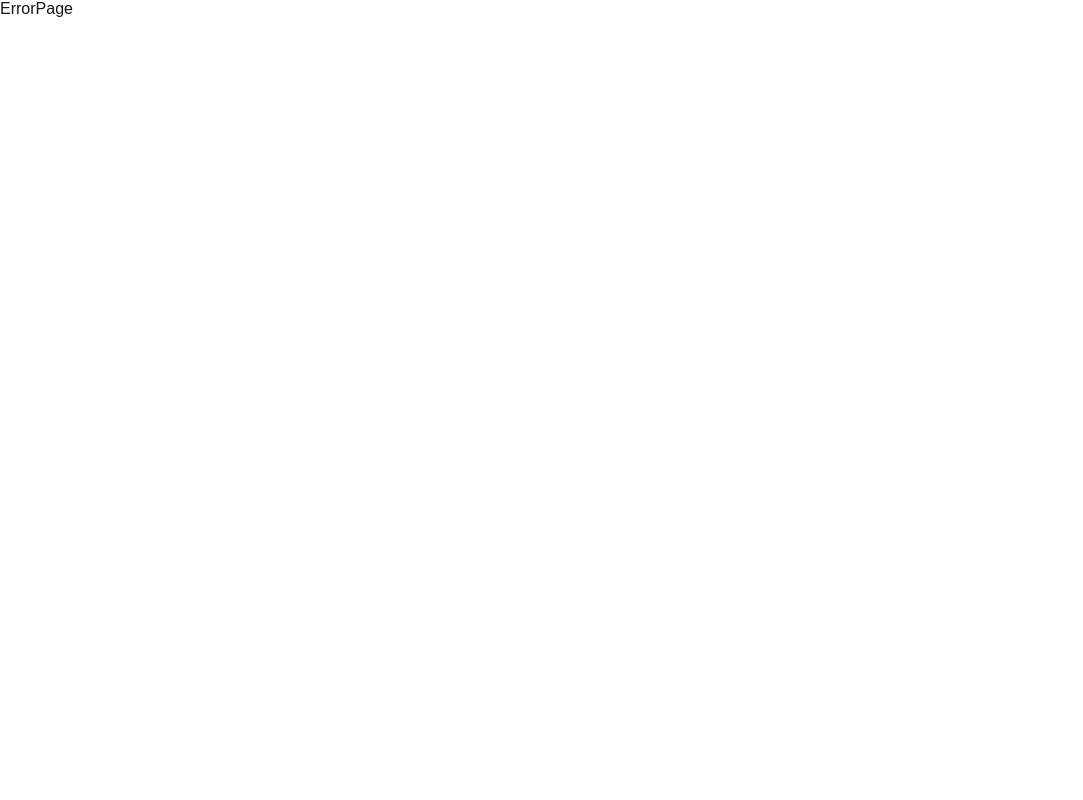
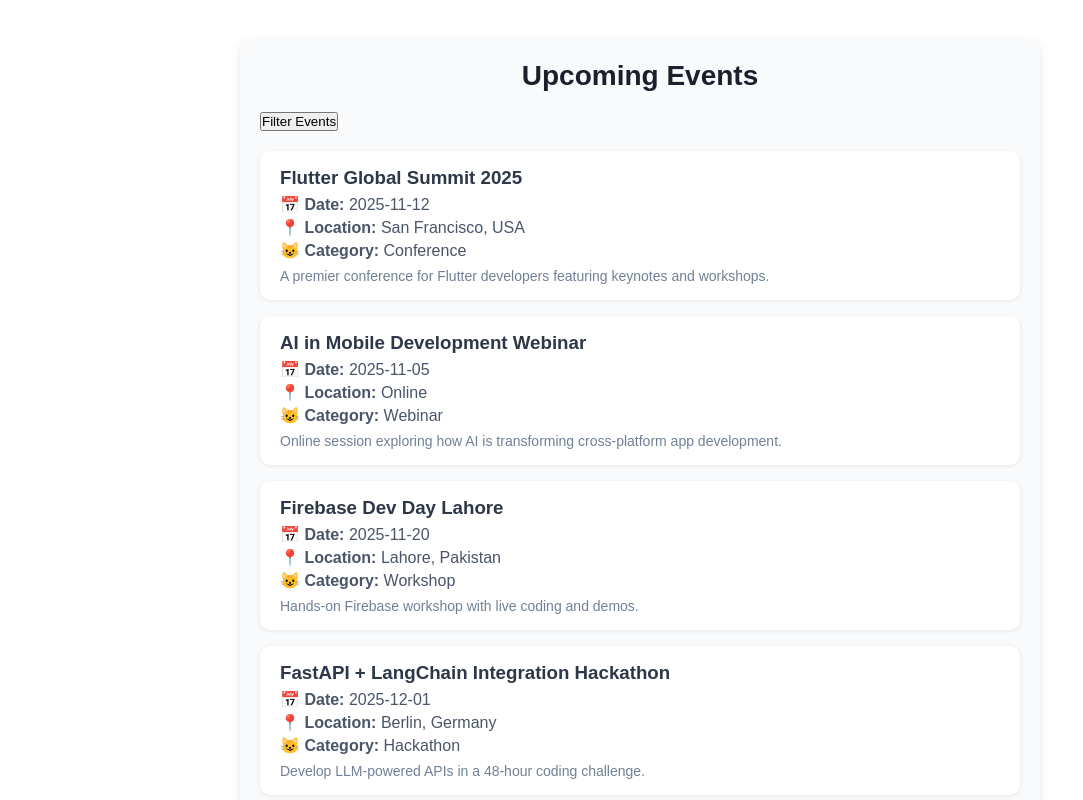
Before and after one commit to Tanveer52/nextjs-learning, a Next.js app: page /events in a window 1280 px wide. Before the commit this address had no page. Shown: the top 800 px of the page, without its empty margins (0-1083 px from the left). Built offline with nearby package versions, Linux system fonts and the light colour scheme; data requests are answered from the project's data file.

Commit message:
server side props data fetching + client side filtering

```diff
--- a/db.json
+++ b/db.json
@@ -142,5 +142,127 @@
         "timestamp": "2025-10-14T08:50:00Z"
       }
     ]
-  }
+  },
+  "events": [
+    {
+      "id": 1,
+      "title": "Flutter Global Summit 2025",
+      "description": "A premier conference for Flutter developers featuring keynotes and workshops.",
+      "date": "2025-11-12",
+      "location": "San Francisco, USA",
+      "category": "Conference"
+    },
+    {
+      "id": 2,
+      "title": "AI in Mobile Development Webinar",
+      "description": "Online session exploring how AI is transforming cross-platform app development.",
+      "date": "2025-11-05",
+      "location": "Online",
+      "category": "Webinar"
+    },
+    {
+      "id": 3,
+      "title": "Firebase Dev Day Lahore",
+      "description": "Hands-on Firebase workshop with live coding and demos.",
+      "date": "2025-11-20",
+      "location": "Lahore, Pakistan",
+      "category": "Workshop"
+    },
+    {
+      "id": 4,
+      "title": "FastAPI + LangChain Integration Hackathon",
+      "description": "Develop LLM-powered APIs in a 48-hour coding challenge.",
+      "date": "2025-12-01",
+      "location": "Berlin, Germany",
+      "category": "Hackathon"
+    },
+    {
+      "id": 5,
+      "title": "Tech Today Live: AI & Cloud",
+      "description": "Panel discussions on cloud-based AI and edge computing advancements.",
+      "date": "2025-11-15",
+      "location": "New York, USA",
+      "category": "Conference"
+    },
+    {
+      "id": 6,
+      "title": "Dart 3.5 Launch Meetup",
+      "description": "A meetup to explore Dart 3.5’s new AI assistance features.",
+      "date": "2025-10-25",
+      "location": "London, UK",
+      "category": "Meetup"
+    },
+    {
+      "id": 7,
+      "title": "LangChain Flutter SDK Demo Day",
+      "description": "Live demos and developer talks introducing LangChain SDK for Flutter.",
+      "date": "2025-11-10",
+      "location": "San Francisco, USA",
+      "category": "Demo"
+    },
+    {
+      "id": 8,
+      "title": "Flutter Karachi Meetup",
+      "description": "A community meetup for local Flutter developers.",
+      "date": "2025-11-08",
+      "location": "Karachi, Pakistan",
+      "category": "Meetup"
+    },
+    {
+      "id": 9,
+      "title": "Google Cloud Edge AI Workshop",
+      "description": "Interactive workshop on deploying AI models at the edge using GCP.",
+      "date": "2025-11-18",
+      "location": "Singapore",
+      "category": "Workshop"
+    },
+    {
+      "id": 10,
+      "title": "AI-Powered App Design Bootcamp",
+      "description": "Learn how to use AI tools for UX/UI design in Flutter apps.",
+      "date": "2025-12-05",
+      "location": "Toronto, Canada",
+      "category": "Bootcamp"
+    },
+    {
+      "id": 11,
+      "title": "Startup Pitch: AI Mobile Solutions",
+      "description": "Startups present AI-integrated mobile solutions to investors.",
+      "date": "2025-12-15",
+      "location": "Dubai, UAE",
+      "category": "Startup"
+    },
+    {
+      "id": 12,
+      "title": "Open Source Flutter Sprint",
+      "description": "Global collaboration event to contribute to open source Flutter packages.",
+      "date": "2025-11-22",
+      "location": "Online",
+      "category": "Hackathon"
+    },
+    {
+      "id": 13,
+      "title": "Cloud Dev Conference 2025",
+      "description": "Conference covering the latest in serverless, AI, and cloud-native development.",
+      "date": "2025-11-30",
+      "location": "Tokyo, Japan",
+      "category": "Conference"
+    },
+    {
+      "id": 14,
+      "title": "Women in Tech: Flutter Edition",
+      "description": "Empowering women developers in the Flutter ecosystem.",
+      "date": "2025-12-12",
+      "location": "Berlin, Germany",
+      "category": "Community"
+    },
+    {
+      "id": 15,
+      "title": "AI & Flutter HackFest",
+      "description": "48-hour hackathon focusing on building AI-powered Flutter apps.",
+      "date": "2025-12-20",
+      "location": "Lahore, Pakistan",
+      "category": "Hackathon"
+    }
+  ]
 }
--- /dev/null
+++ b/pages/events.js
@@ -0,0 +1,99 @@
+import React, { useState } from "react";
+
+function EventsPage({ data }) {
+  const [events, setEvents] = useState(data);
+
+  async function fetchEventsByCategory(category) {
+    const res = await fetch(
+      `http://localhost:4000/events?category=${category}`
+    );
+    const data = await res.json();
+    setEvents(data);
+  }
+
+  return (
+    <div
+      style={{
+        padding: "20px",
+        fontFamily: "Poppins, sans-serif",
+        backgroundColor: "#f9fafc",
+        borderRadius: "12px",
+        boxShadow: "0 2px 8px rgba(0,0,0,0.1)",
+        maxWidth: "800px",
+        margin: "40px auto",
+      }}
+    >
+      <h2
+        style={{
+          textAlign: "center",
+          color: "#1a202c",
+          marginBottom: "20px",
+          fontSize: "28px",
+        }}
+      >
+        Upcoming Events
+      </h2>
+
+      <button
+        onClick={() => fetchEventsByCategory("Hackathon")}
+        style={{ marginBottom: "20px" }}
+      >
+        Filter Events
+      </button>
+
+      {events && events.length > 0 ? (
+        events.map((event, index) => (
+          <div
+            key={index}
+            style={{
+              backgroundColor: "white",
+              borderRadius: "10px",
+              padding: "16px 20px",
+              marginBottom: "16px",
+              boxShadow: "0 1px 4px rgba(0,0,0,0.08)",
+              transition: "transform 0.2s",
+              cursor: "pointer",
+            }}
+            onMouseEnter={(e) =>
+              (e.currentTarget.style.transform = "scale(1.02)")
+            }
+            onMouseLeave={(e) => (e.currentTarget.style.transform = "scale(1)")}
+          >
+            <h3 style={{ color: "#2d3748", marginBottom: "6px" }}>
+              {event.title}
+            </h3>
+            <p style={{ color: "#4a5568", margin: "0 0 4px" }}>
+              📅 <strong>Date:</strong> {event.date}
+            </p>
+            <p style={{ color: "#4a5568", margin: "0 0 4px" }}>
+              📍 <strong>Location:</strong> {event.location}
+            </p>
+            <p style={{ color: "#4a5568", margin: "0 0 4px" }}>
+              😺 <strong>Category:</strong> {event.category}
+            </p>
+            <p style={{ color: "#718096", fontSize: "14px", marginTop: "8px" }}>
+              {event.description}
+            </p>
+          </div>
+        ))
+      ) : (
+        <p style={{ textAlign: "center", color: "#718096" }}>
+          No events available.
+        </p>
+      )}
+    </div>
+  );
+}
+
+export default EventsPage;
+
+export async function getServerSideProps() {
+  const res = await fetch("http://localhost:4000/events");
+  const events = await res.json();
+
+  return {
+    props: {
+      data: events,
+    },
+  };
+}
```
